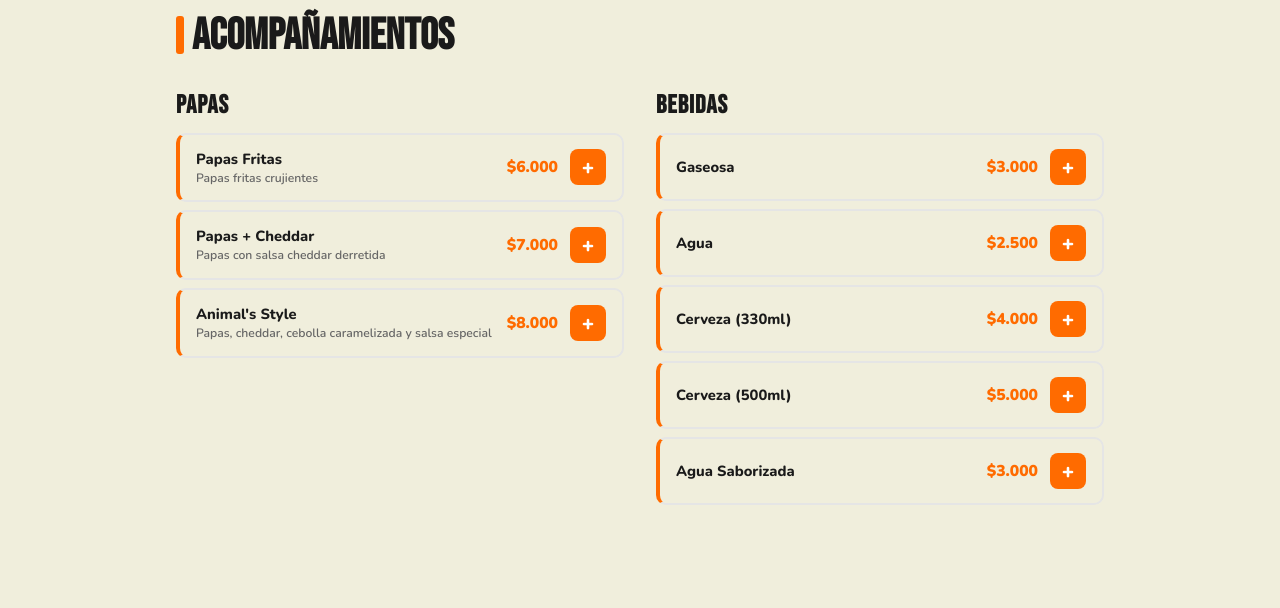
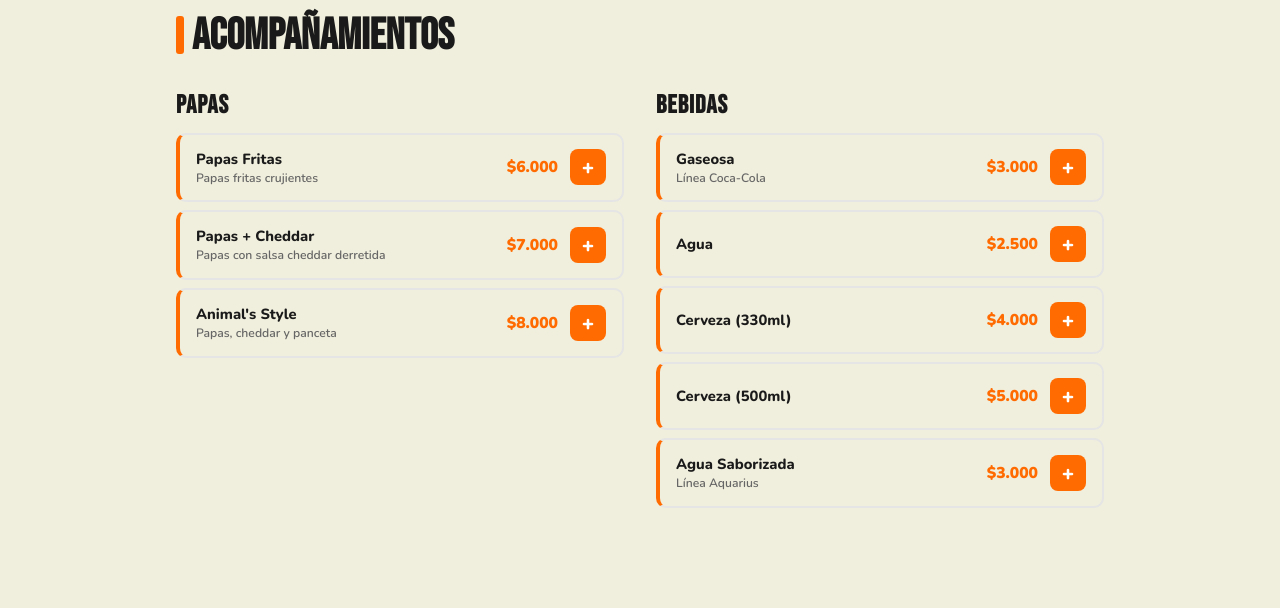
Before and after one commit to kaiyoraillh/Elbueno, a plain HTML site: page index.html in a window 1280 px wide. Shown: the part 1273-1881 px from the top of the page. Drawn offline with nearby package versions, Linux system fonts and the light colour scheme.

Commit message:
Actualización desde Claude Code

```diff
--- a/script.js
+++ b/script.js
@@ -73,16 +73,16 @@ const MENU = {
     {
       id: 'animals-style',
       name: "Animal's Style",
-      desc: 'Papas, cheddar, cebolla caramelizada y salsa especial',
+      desc: 'Papas, cheddar y panceta',
       price: 8000,
     },
   ],
   bebidas: [
-    { id: 'gaseosa',         name: 'Gaseosa',          price: 3000 },
+    { id: 'gaseosa',         name: 'Gaseosa',          desc: 'Línea Coca-Cola', price: 3000 },
     { id: 'agua',            name: 'Agua',              price: 2500 },
     { id: 'cerveza-chica',   name: 'Cerveza (330ml)',   price: 4000 },
     { id: 'cerveza-grande',  name: 'Cerveza (500ml)',   price: 5000 },
-    { id: 'agua-saborizada', name: 'Agua Saborizada',   price: 3000 },
+    { id: 'agua-saborizada', name: 'Agua Saborizada',   desc: 'Línea Aquarius',  price: 3000 },
   ],
   adicionales: [
     { id: 'extra-carne',  name: 'Extra Carne + Cheddar', price: 4000 },
--- a/style.css
+++ b/style.css
@@ -215,7 +215,7 @@ button { cursor: pointer; font-family: var(--font-body); }
     margin: 0 !important;
   }
   .t-el, .t-bueno {
-    font-size: 64px !important;
+    font-size: 88px !important;
     font-weight: 900 !important;
   }
   .hero-meta {
```
